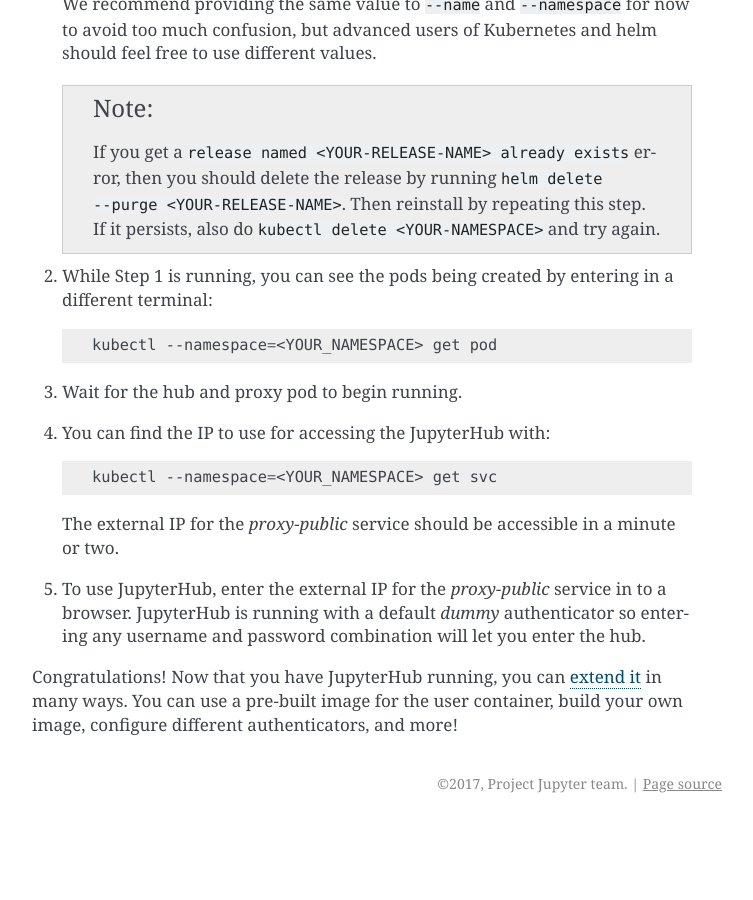
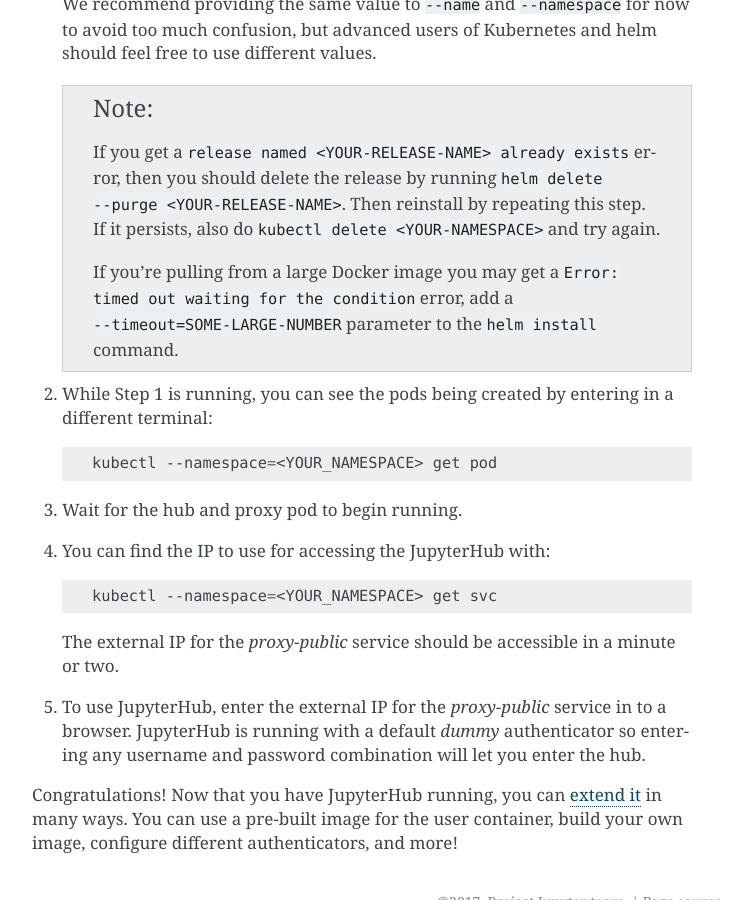
Before and after one commit to jupyterhub/zero-to-jupyterhub-k8s, a Sphinx documentation site: the page built from doc/source/setup-jupyterhub.rst, in a window 1280 px wide and 900 px high, scrolled down 1982 px. Shown: the whole window, without its empty margins (388-1141 px from the left). Built offline with Sphinx 7.4.7, drawn with Linux system fonts in a browser that asks for light colours; before the commit the page ends 2805 px from its top, so only the background shows below that.

Commit message:
add timeout to helm install
if you're pulling from a large docker image you might get a ``Error: timed out waiting for the condition``, adding the ``--timeout`` parameters fixes this.

```diff
--- a/doc/source/setup-jupyterhub.rst
+++ b/doc/source/setup-jupyterhub.rst
@@ -115,6 +115,11 @@
       ``helm delete --purge <YOUR-RELEASE-NAME>``. Then reinstall by repeating this
       step. If it persists, also do ``kubectl delete <YOUR-NAMESPACE>`` and try again.
 
+      If you're pulling from a large Docker image you may get a
+      ``Error: timed out waiting for the condition`` error,
+      add a ``--timeout=SOME-LARGE-NUMBER``
+      parameter to the ``helm install`` command.
+
 2. While Step 1 is running, you can see the pods being created by entering in
    a different terminal:
 
```
